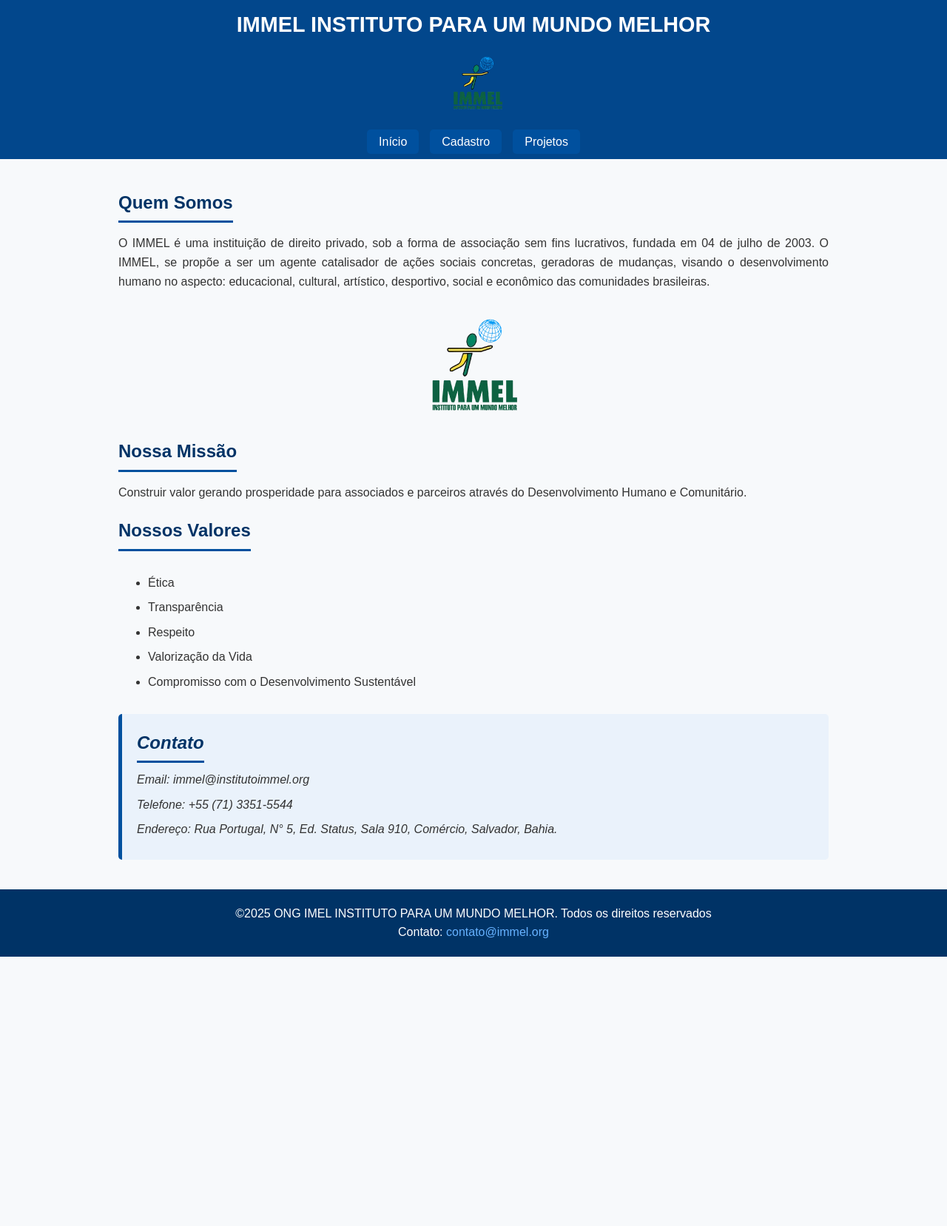
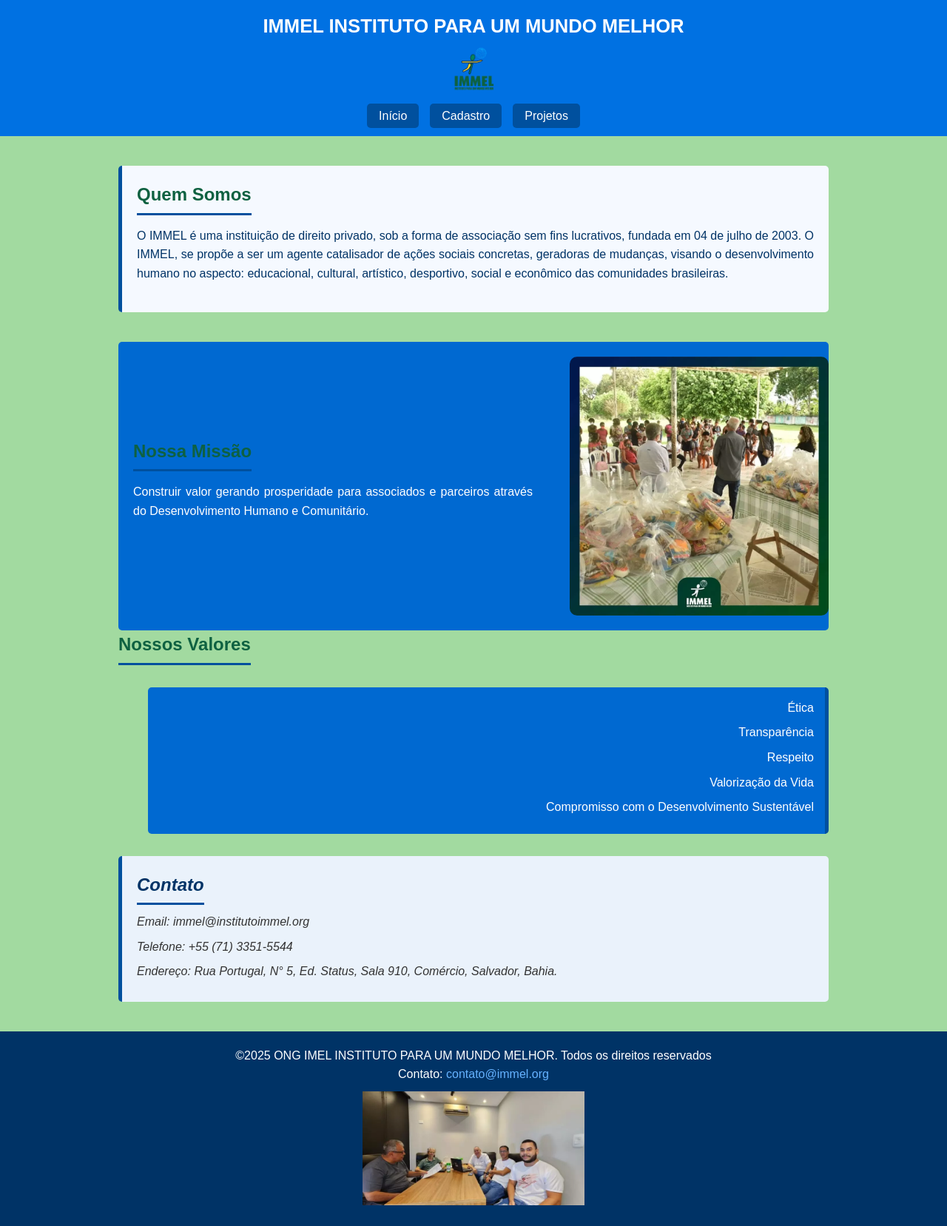
Before and after one commit to M0rd3c4iS/PROJETO---Site-ONG-, a plain HTML site: page index.html in a window 1280 px wide. Shown: the whole page at 74% size. Before the commit the page ends 1293 px from the top, so only its background shows below. Drawn offline with Linux system fonts and the light colour scheme.

Commit message:
Alterações e melhorias v0.06

```diff
--- a/index.html
+++ b/index.html
@@ -18,26 +18,30 @@
     </header>
 
     <main>
-        <Section>
+        <Section class="quemsomos-section">
         <!-- Conteúdo principal da pagina-->
+         <div class="texto">
             <h2>Quem Somos</h2>
             <p>O IMMEL é uma instituição de direito privado, sob a forma de associação sem fins lucrativos, fundada em 04 de julho de 2003. O IMMEL, se propõe a ser um agente catalisador de ações sociais concretas, geradoras de mudanças, visando o desenvolvimento humano no aspecto: educacional, cultural, artístico, desportivo, social e econômico das comunidades brasileiras.</p>
-            <img src="imagens/logo.png" alt="logo do immel">
+        </div>
         </Section>
 
-        <section>
-            <h2>Nossa Missão</h2>
-            <p>Construir valor gerando prosperidade para associados e parceiros através do Desenvolvimento Humano e Comunitário.</p>
+        <section class="missao-section">
+    <div class="texto">
+        <h2>Nossa Missão</h2>
+        <p>Construir valor gerando prosperidade para associados e parceiros através do Desenvolvimento Humano e Comunitário.</p>
+    </div>
+    <img src="imagens/imgMissao.webp" alt="imagem ilustrando nossa missão">
         </section>
 
         <section>
             <h2>Nossos Valores</h2>
             <ul>
-                <li>Ética</li>
-                <li>Transparência</li>
-                <li>Respeito</li>
-                <li>Valorização da Vida</li>
-                <li>Compromisso com o Desenvolvimento Sustentável</li>
+                <p>Ética</p>
+                <p>Transparência</p>
+                <p>Respeito</p>
+                <p>Valorização da Vida</p>
+                <p>Compromisso com o Desenvolvimento Sustentável</p>
             </ul>
 
             <address>
@@ -51,6 +55,7 @@
     <footer>
         <p>&copy;2025 ONG IMEL INSTITUTO PARA UM MUNDO MELHOR. Todos os direitos reservados </p>
         <p>Contato: <a href="mailto:contato@immel.org">contato@immel.org</a></p>
+        <img src="imagens/imgRodape.webp" alt="rodapé imagem">
     </footer>
 
     <script src="js/script.js"></script>
--- a/style.css
+++ b/style.css
@@ -7,31 +7,43 @@
 }
 
 body {
-    background-color: #f7f9fb;
+    background-color: #089e005f;
     color: #333;
     line-height: 1.6;
 }
 
 /* ====== CABEÇALHO ====== */
 header {
-    background-color: #02478c;
+    background-color: #0071e2;
     color: #fff;
-    text-align: center;
-    padding: 10px 0;
+    display: flex;
+    flex-direction: column;
+    align-items: center;
+    padding: 15px 0;
     position: sticky;
     top: 0;
     z-index: 1000;
 }
 
+/* --- Barra superior com logo e título --- */
+.header-top {
+    display: flex;
+    align-items: center;
+    justify-content: flex-start;
+    width: 90%;
+    max-width: 1200px;
+    gap: 15px;
+}
+
 header img {
-    width: 100px;
+    width: 80px;
     height: auto;
-    margin-left: 10px;
 }
 
 header h1 {
-    font-size: 1.8rem;
-    margin-bottom: 10px;
+    font-size: 1.6rem;
+    text-align: left;
+    flex: 1;
 }
 
 /* ====== MENU DE NAVEGAÇÃO ====== */
@@ -65,7 +77,7 @@ main {
 }
 
 main h2 {
-    color: #003366;
+    color: #0E6141;
     border-bottom: 3px solid #00509e;
     display: inline-block;
     margin-bottom: 15px;
@@ -77,20 +89,68 @@ main p {
     text-align: justify;
 }
 
+/* ====== IMAGENS PRINCIPAIS ====== */
 main img {
+    max-width: 300px;
+    height: auto;
     display: block;
     margin: 20px auto;
-    max-width: 250px;
-    border-radius: 8px;
+    border-radius: 10px;
+}
+
+/* ====== SEÇÃO "Quem somos nós" ====== */
+.quemsomos-section {
+    background-color: #f5f9ff;
+    padding: 20px;
+    border-left: 5px solid #00509e;
+    border-radius: 5px;
+    margin-top: 30px;
+}
+
+.quemsomos-section .texto {
+    color: #003366;
+}
+
+/* ====== SEÇÃO "NOSSA MISSÃO" ====== */
+.missao-section {
+    background-color: #0069d1;
+    display: flex;
+    align-items: center;
+    justify-content: space-between;
+    gap: 30px;
+    flex-wrap: wrap;
+    margin-top: 40px;
+    border-radius: 5px;
+}
+
+.missao-section img {
+    width: 40%;
+    max-width: 350px;
+    border-radius: 10px;
+}
+
+.missao-section .texto {
+    flex: 1;
+    min-width: 250px;
+    color: #fff;
+    padding: 20px;
 }
 
 /* ====== LISTAS E VALORES ====== */
 section ul {
+    background-color: #0069d1;
     margin: 15px 0 20px 40px;
+    padding: 15px;
+    border-right: 5px solid #00509e;
+    border-radius: 5px;
+    color: #fff;
 }
 
-section ul li {
+section ul p {
+    list-style-type: disc;
+    margin-left: 20px;
     margin-bottom: 8px;
+    text-align : right;
 }
 
 /* ====== CONTATO ====== */
@@ -120,6 +180,12 @@ footer {
     margin-top: 40px;
 }
 
+footer img {
+    width: 300px;
+    height: auto;
+    margin-top: 10px;
+}
+
 footer a {
     color: #66b2ff;
     text-decoration: none;
@@ -131,9 +197,18 @@ footer a:hover {
 
 /* ====== RESPONSIVIDADE ====== */
 @media (max-width: 768px) {
+    .header-top {
+        flex-direction: column;
+        align-items: center;
+        text-align: center;
+    }
+
+    header img {
+        width: 70px;
+    }
+
     header h1 {
-        font-size: 1.4rem;
-        padding: 0 10px;
+        font-size: 1.3rem;
     }
 
     header ul {
@@ -142,25 +217,34 @@ footer a:hover {
         gap: 10px;
     }
 
-    main {
-        padding: 0 15px;
+    .missao-section {
+        flex-direction: column-reverse;
+        text-align: center;
     }
 
-    main img {
-        max-width: 200px;
+    .missao-section img {
+        width: 70%;
+        max-width: 250px;
     }
 }
 
-/* ==== Cadastro de Voluntários ==== */
 
 
+
+/* =========== Cadastro de Voluntários =========== */
 
 /* ====== ESTILOS DO FORMULÁRIO ====== */
 div.form-container {
     display: flex;
-    justify-content: center;
+    flex-direction: column;
     align-items: center;
     padding: 20px;
+}
+
+h3 {
+    text-align: center;
+    color: #00509e;
+    margin-bottom: 15px;
 }
 
 
```
Also changed, not shown: cadastro.html (+1 -0 lines), Imagens/imgMissao.webp (added), Imagens/imgRodape.webp (added).
